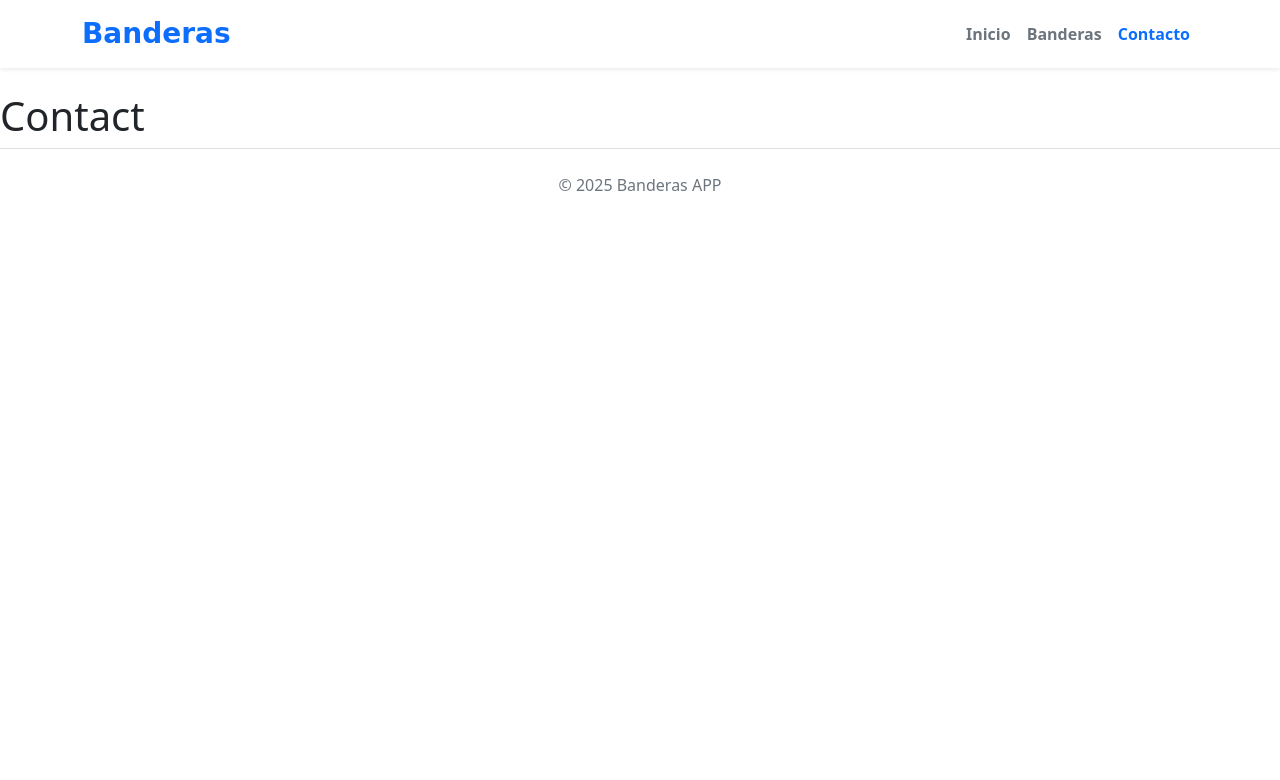
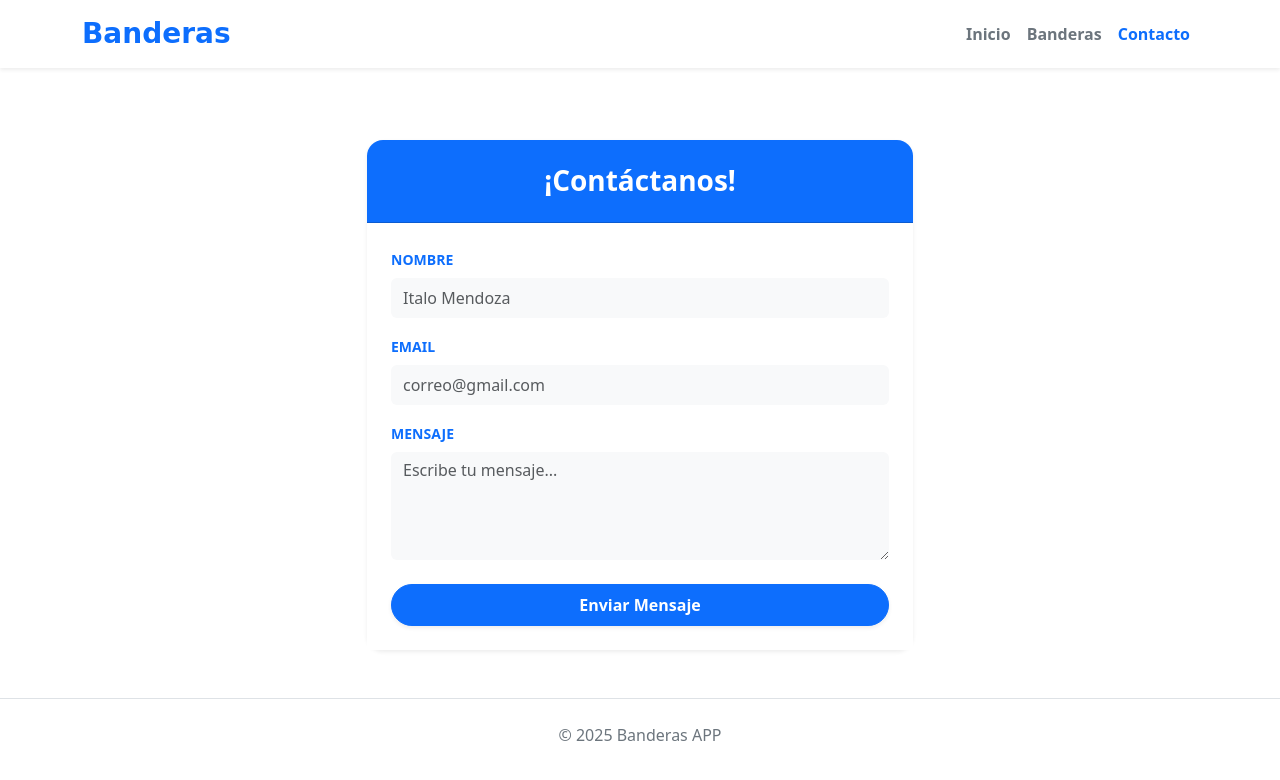
Before and after one commit to syderkkk/restcountries-app, a React (Vite) app: page /contact in a window 1280 px wide. Shown: the top 780 px of the page. Built offline with nearby package versions, Linux system fonts and the light colour scheme.

Commit message:
agregar formulario de contacto con validación y manejo de errores

```diff
--- a/src/pages/Contact.jsx
+++ b/src/pages/Contact.jsx
@@ -1,7 +1,119 @@
+import React, { useState } from 'react';
+
 const Contact = () => {
+    const [formData, setFormData] = useState({
+        name: '',
+        email: '',
+        message: ''
+    });
+    const [errors, setErrors] = useState({});
+    const [submitted, setSubmitted] = useState(false);
+
+    const validate = () => {
+        const newErrors = {};
+        if (!formData.name.trim()) newErrors.name = 'El nombre es requerido';
+        if (!formData.email.trim()) {
+            newErrors.email = 'El email es requerido';
+        } else if (!/\S+@\S+\.\S+/.test(formData.email)) {
+            newErrors.email = 'Email inválido';
+        }
+        return newErrors;
+    };
+
+    const handleSubmit = (e) => {
+        e.preventDefault();
+        const newErrors = validate();
+        if (Object.keys(newErrors).length === 0) {
+            setSubmitted(true);
+            setErrors({});
+        } else {
+            setErrors(newErrors);
+            setSubmitted(false);
+        }
+    };
+
+    const handleChange = (e) => {
+        const { name, value } = e.target;
+        setFormData(prev => ({ ...prev, [name]: value }));
+        if (errors[name]) {
+            setErrors(prev => ({ ...prev, [name]: null }));
+        }
+    };
+
     return (
-        <h1>Contact</h1>
+        <div className="container py-5">
+            <div className="row justify-content-center">
+                <div className="col-md-8 col-lg-6">
+                    <div className="card shadow-sm border-0 rounded-4">
+                        <div className="card-header bg-primary text-white text-center py-4 rounded-top-4">
+                            <h3 className="mb-0 fw-bold">¡Contáctanos!</h3>
+                        </div>
+                        <div className="card-body p-4 bg-white">
+                            {submitted ? (
+                                <div className="alert alert-primary text-center border-0 bg-opacity-10 bg-primary text-primary" role="alert">
+                                    <h4 className="alert-heading fw-bold">¡Mensaje enviado!</h4>
+                                    <p>Gracias por escribir.</p>
+                                    <button className="btn btn-primary rounded-pill mt-2 px-4" onClick={() => {
+                                        setSubmitted(false);
+                                        setFormData({ name: '', email: '', message: '' });
+                                    }}>Enviar otro mensaje</button>
+                                </div>
+                            ) : (
+                                <form onSubmit={handleSubmit} noValidate>
+                                    <div className="mb-3">
+                                        <label htmlFor="name" className="form-label text-primary fw-bold small">NOMBRE</label>
+                                        <input
+                                            type="text"
+                                            className={`form-control bg-light border-0 py-2 ${errors.name ? 'is-invalid' : ''}`}
+                                            id="name"
+                                            name="name"
+                                            value={formData.name}
+                                            onChange={handleChange}
+                                            placeholder="Italo Mendoza"
+                                        />
+                                        {errors.name && <div className="invalid-feedback">{errors.name}</div>}
+                                    </div>
+
+                                    <div className="mb-3">
+                                        <label htmlFor="email" className="form-label text-primary fw-bold small">EMAIL</label>
+                                        <input
+                                            type="email"
+                                            className={`form-control bg-light border-0 py-2 ${errors.email ? 'is-invalid' : ''}`}
+                                            id="email"
+                                            name="email"
+                                            value={formData.email}
+                                            onChange={handleChange}
+                                            placeholder="correo@gmail.com"
+                                        />
+                                        {errors.email && <div className="invalid-feedback">{errors.email}</div>}
+                                    </div>
+
+                                    <div className="mb-4">
+                                        <label htmlFor="message" className="form-label text-primary fw-bold small">MENSAJE</label>
+                                        <textarea
+                                            className="form-control bg-light border-0"
+                                            id="message"
+                                            name="message"
+                                            rows="4"
+                                            value={formData.message}
+                                            onChange={handleChange}
+                                            placeholder="Escribe tu mensaje..."
+                                        ></textarea>
+                                    </div>
+
+                                    <div className="d-grid">
+                                        <button type="submit" className="btn btn-primary rounded-pill py-2 fw-bold shadow-sm">
+                                            Enviar Mensaje
+                                        </button>
+                                    </div>
+                                </form>
+                            )}
+                        </div>
+                    </div>
+                </div>
+            </div>
+        </div>
     );
-}
+};
 
 export default Contact;
```
